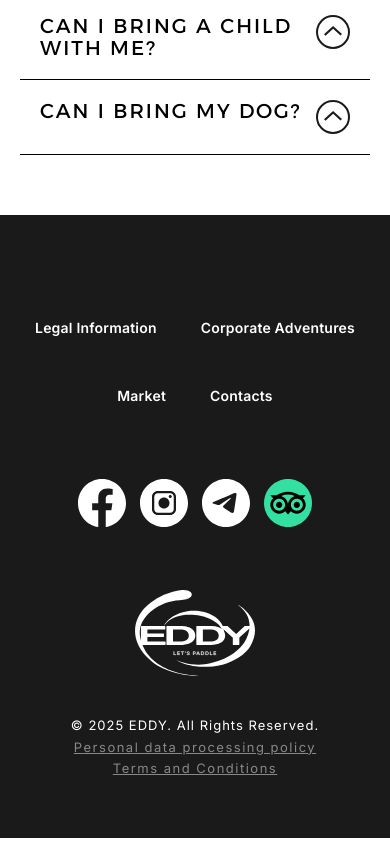
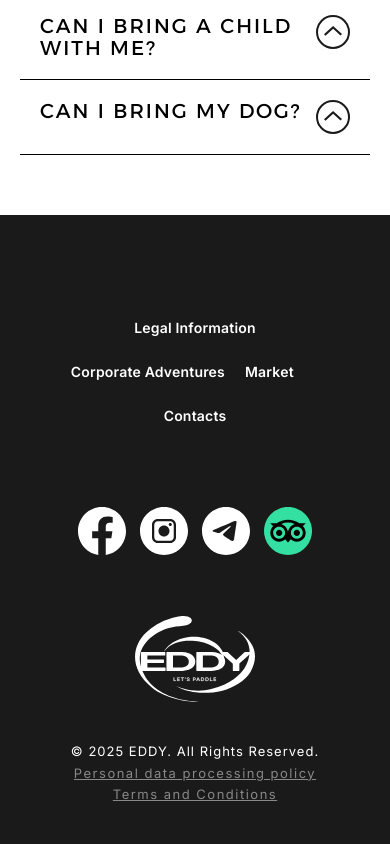
Before and after one commit to SubwaySerfer/eddy-kayaking, a Next.js app: page /sea-kayaking in a window 390 px wide. Shown: the part 8355-9199 px from the top of the page. Built offline with nearby package versions, Linux system fonts and the light colour scheme.

Commit message:
style: enhance layout and spacing in ContactTabs, Footer, Journal, and Tours components for improved responsiveness

```diff
--- a/components/footer/Footer.scss
+++ b/components/footer/Footer.scss
@@ -22,13 +22,13 @@
     flex-direction: row;
     align-items: center;
     align-self: stretch;
-    letter-spacing: .2px;
+    letter-spacing: 0.2px;
 
     a {
       color: var(--Text-Fill-Secondary-Default, #fff);
       text-align: center;
       /* 1440/Body3_XS */
-      font-family: "Inter", sans-serif;
+      font-family: 'Inter', sans-serif;
       font-size: 14px;
       font-style: normal;
       font-weight: 600;
@@ -65,7 +65,7 @@
     color: var(--Text-Fill-Secondary-Default, #fff);
     text-align: center;
     /* 1440/Body3_XXS */
-    font-family: "Inter", sans-serif;
+    font-family: 'Inter', sans-serif;
     font-size: 13px;
     font-style: normal;
     font-weight: 400;
@@ -79,7 +79,7 @@
       color: var(--Text-Fill-Thirty, #888);
       text-align: center;
       /* 1440/Body3_XXS */
-      font-family: "Inter", sans-serif;
+      font-family: 'Inter', sans-serif;
       font-size: 13px;
       font-style: normal;
       font-weight: 400;
@@ -99,15 +99,37 @@
     }
   }
 }
-
-@media (max-width: 370px) {
+@media (max-width: 768px) {
   .footer__nav {
-    padding: 0px 30px;
-    gap: 16px;
+    padding: 0;
+    display: grid;
+    grid-template-columns: repeat(2, 1fr);
+    grid-template-rows: repeat(3, 1fr);
+    grid-gap: 20px;
+    & li:first-child {
+      grid-column: 1 / 3;
+      grid-row: 1 / 2;
+    }
+    & li:last-child {
+      grid-column: 1 / 3;
+      grid-row: 3 / 4;
+    }
+    & li:nth-child(2) {
+      grid-column: 1 / 2;
+      grid-row: 2 / 3;
+      justify-self: end;
+      transform: translateX(40px);
+    }
+    & li:nth-child(3) {
+      grid-column: 2 / 3;
+      grid-row: 2 / 3;
+      justify-self: start;
+      transform: translateX(40px);
+    }
+  }
+  .footer__socials {
+    margin-top: 40px;
+    margin-bottom: 20px;
+    padding: 0;
   }
 }
-@media (max-width: 425px) {
-  .footer {
-    padding: 100px 0 60px 0;
-  }
-}
```
Also changed, not shown: components/contactTabs/ContactTabs.scss (+15 -1 lines), components/journal/Journal.module.scss (+5 -3 lines), components/tours/Tours.module.scss (+12 -12 lines).
